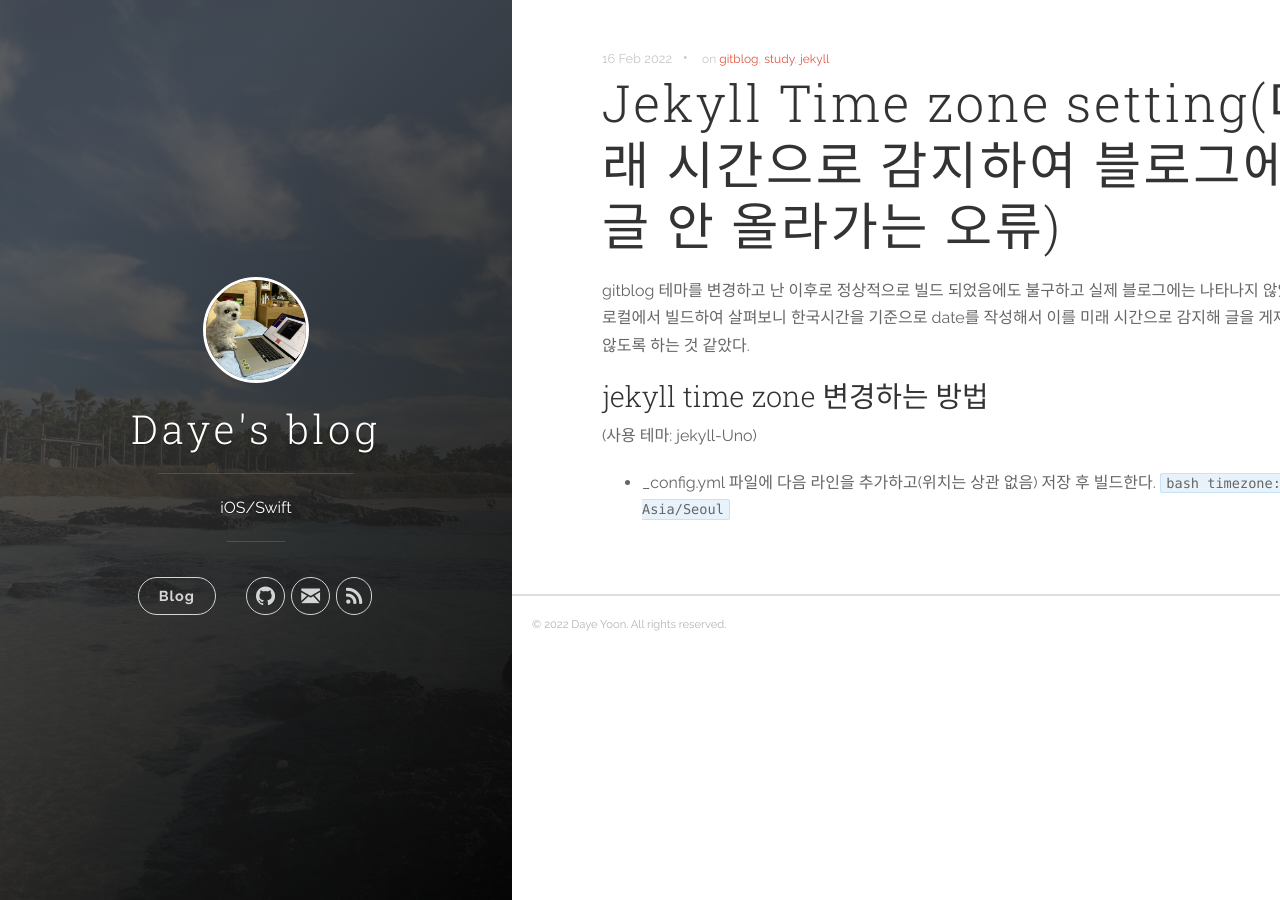
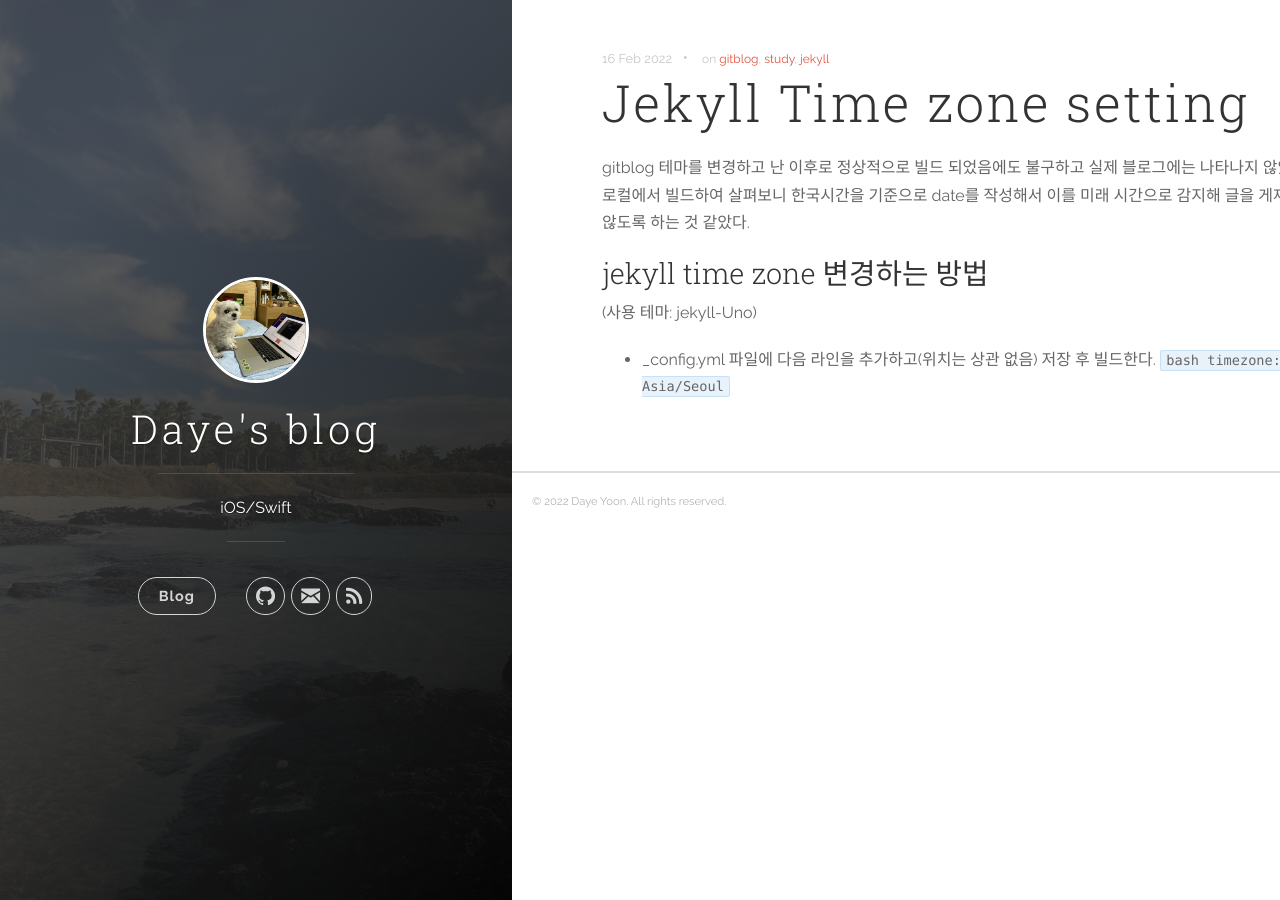
Before and after one commit to dy-yb/dy-yb.github.io, a Jekyll site: the page built from _posts/2022-02-16-jekyllTimezone.md, in a window 1280 px wide. Built offline with Jekyll 4.4.1, drawn with Linux system fonts in a browser that asks for light colours.

Commit message:
Update 2022-02-16-jekyllTimezone.md

```diff
--- a/_posts/2022-02-16-jekyllTimezone.md
+++ b/_posts/2022-02-16-jekyllTimezone.md
@@ -1,10 +1,11 @@
 ---
-title: Jekyll Time zone setting(미래 시간으로 감지하여 블로그에 글 안 올라가는 오류)
+title: Jekyll Time zone setting
 date: 2022-02-16 13:03:00
 tags: gitblog study jekyll
 ---
 
-gitblog 테마를 변경하고 난 이후로 정상적으로 빌드 되었음에도 불구하고 실제 블로그에는 나타나지 않았다. 로컬에서 빌드하여 살펴보니 한국시간을 기준으로 date를 작성해서 이를 미래 시간으로 감지해 글을 게재하지 않도록 하는 것 같았다.
+gitblog 테마를 변경하고 난 이후로 정상적으로 빌드 되었음에도 불구하고 실제 블로그에는 나타나지 않았다.
+로컬에서 빌드하여 살펴보니 한국시간을 기준으로 date를 작성해서 이를 미래 시간으로 감지해 글을 게재하지 않도록 하는 것 같았다.
 
 ### jekyll time zone 변경하는 방법
 
```
